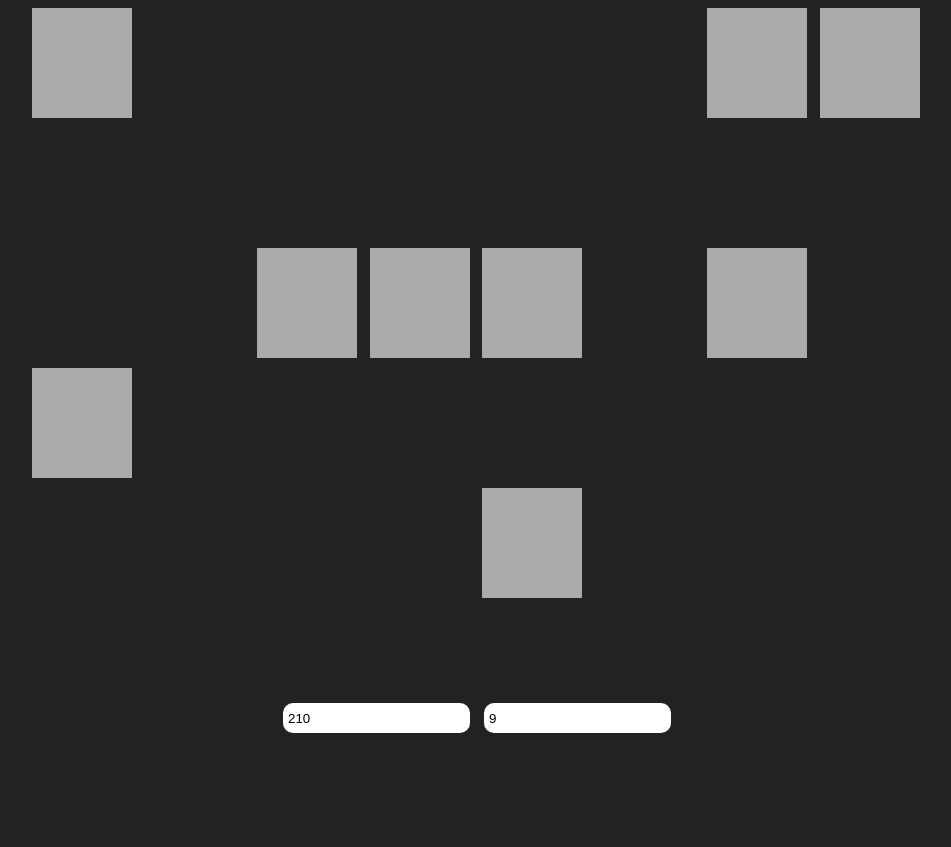
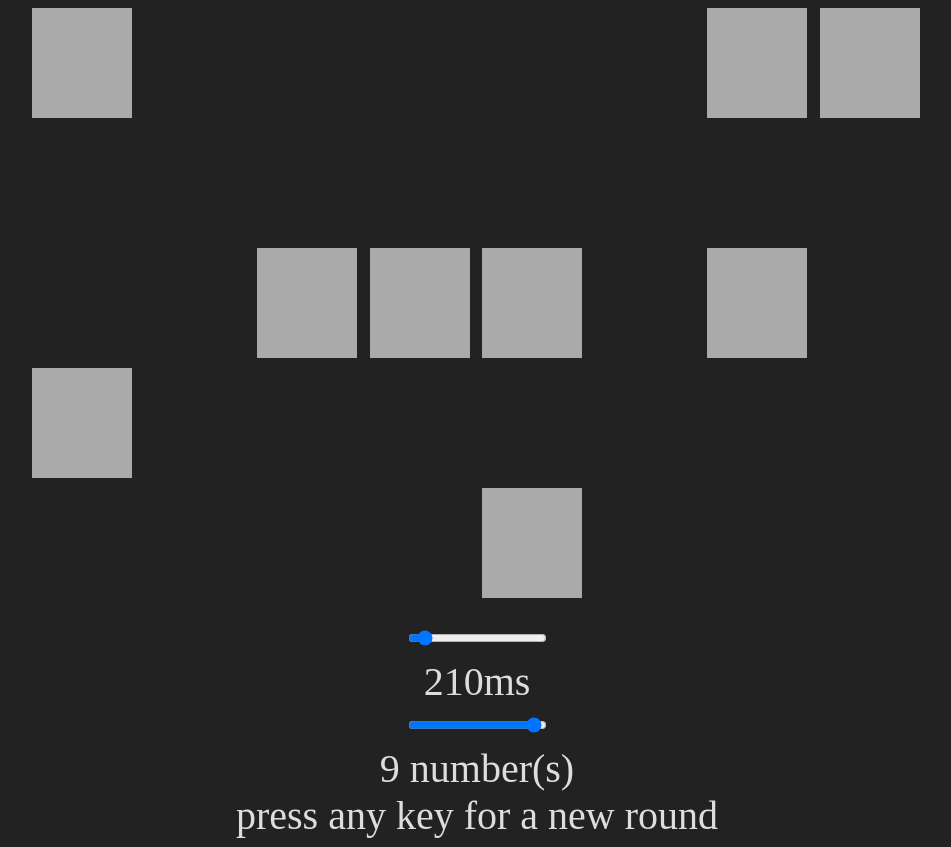
Before and after one commit to Damian-R/ayumu, a plain HTML site: page index.html in a window 1280 px wide. Shown: the whole page, without its empty margins (163-1114 px from the left). Before the commit the page ends 800 px from the top, so only its background shows below. Drawn offline with Linux system fonts and the light colour scheme.

Commit message:
small things

```diff
--- a/index.html
+++ b/index.html
@@ -8,8 +8,13 @@
 <body>
     <div id='game'></div>
     <div id='input'>
-        <input id='delay' type='text' placeholder='delay' value='210'>
-        <input id='numbers' type='text' placeholder='numbers' value='9'>
+        <input id='delay' type='range' min='100' max='3000' value='210' oninput='delayout.value = delay.value + "ms"' step='10'>
+        <br><output id='delayout'>210ms</output>
+        <br><input id='numbers' type='range' min='1' max='9' value='9' oninput='numbersout.value = numbers.value + " number(s)"'>
+        <br><output id='numbersout'>9 number(s)</output>
+    </div>
+    <div id='info'>
+        press any key for a new round
     </div>
     <script src="script.js"></script>
     <link rel="stylesheet" type="text/css" media="screen" href="styles.css" />
--- a/script.js
+++ b/script.js
@@ -22,6 +22,10 @@ class Game {
     new_round() {
         if(this.hide) clearTimeout(this.hide);
         this.n = document.querySelector('#numbers').value;
+        if (this.n > 9 || this.n < 1) {
+            this.n = 5;
+            document.querySelector('#numbers').value = 5
+        }
         this.delay = document.querySelector('#delay').value;
         this.used_coords = [];
         this.enable_clicking = false;
--- a/styles.css
+++ b/styles.css
@@ -1,5 +1,12 @@
 body {
     background-color: #222222
+}
+
+output {
+    font-size: 40px;
+    color: #DDDDDD;
+    text-align: center;
+    min-width: 1000px
 }
 
 #game {
@@ -11,6 +18,12 @@ body {
     grid-template-rows: repeat(5, 1fr);
     grid-column-gap: 10px;
     grid-row-gap: 10px;
+}
+
+#info {
+    font-size: 40px;
+    color: #DDDDDD;
+    text-align: center
 }
 
 .box, .box-number {
@@ -30,8 +43,8 @@ body {
 }
 
 #input {
-    padding-top: 100px;
-    text-align: center
+    padding-top: 20px;
+    text-align: center;
 }
 
 #input input {
```
